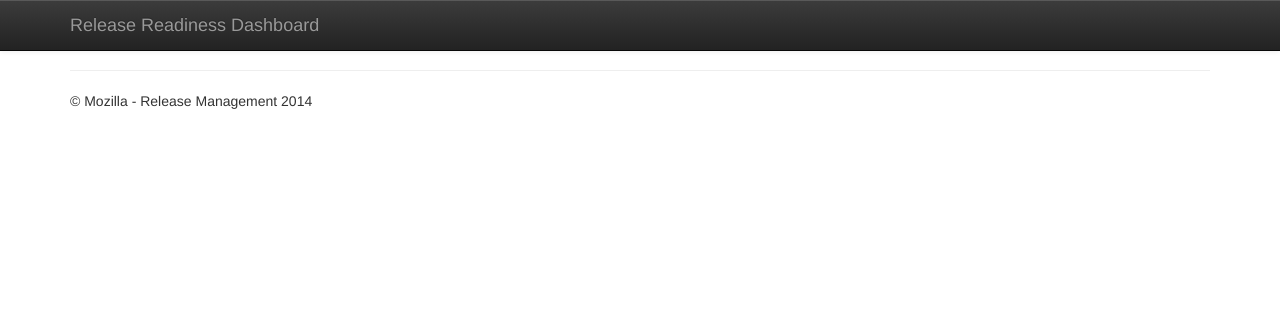
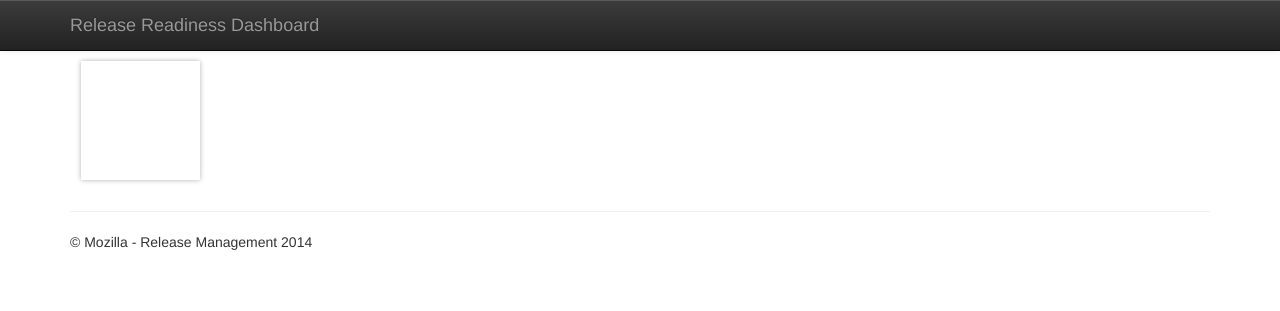
Before and after one commit to williecheong/release_dash, a CodeIgniter app: template application/views/watch_single.php in a window 1280 px wide. Shown: the top 311 px of the page. Run offline with CodeIgniter, Linux system fonts and the light colour scheme; the template is opened without the code that fills it, so the values that code supplies are empty; some libraries are stand-ins or nearby versions.

Commit message:
OK ready to merge in now. New window is done.

```diff
--- a/application/views/templates/header.php
+++ b/application/views/templates/header.php
@@ -11,6 +11,8 @@
         <meta name="description" content="A dashboard for monitoring the readiness of new releases for Mozilla products.">
         <meta name="viewport" content="width=device-width">
         <link rel="stylesheet" href="/assets/css/bootstrap.min.css">
+        <link href="//netdna.bootstrapcdn.com/font-awesome/3.2.1/css/font-awesome.css" rel="stylesheet">
+
         <style>
             body {
                 padding-top: 50px;
--- a/application/views/watch_single.php
+++ b/application/views/watch_single.php
@@ -40,6 +40,9 @@
                 </div>
             </li>
             <?php } // End foreach query_group ?>
+            <li class="action" id="add-new-group" data-row="1" data-col="1" data-sizex="1" data-sizey="1">
+                <i class="icon-plus icon-4x icon-border"></i>
+            </li>
         </ul>
     </div>
 </div><!-- /container -->
--- a/assets/css/watch_single.css
+++ b/assets/css/watch_single.css
@@ -18,6 +18,15 @@
         position: absolute;
         width: 100%;
         bottom: 0px;
+    }
+
+    li.action {
+        position: relative;
+    }
+
+    .action#add-new-group{
+        position: absolute;
+        text-align: center;
     }
 
 /***********************/
@@ -50,7 +59,7 @@
         list-style-type: none;
     }
 
-    li.plot {
+    li.group {
         position: relative;
     }
 
```
